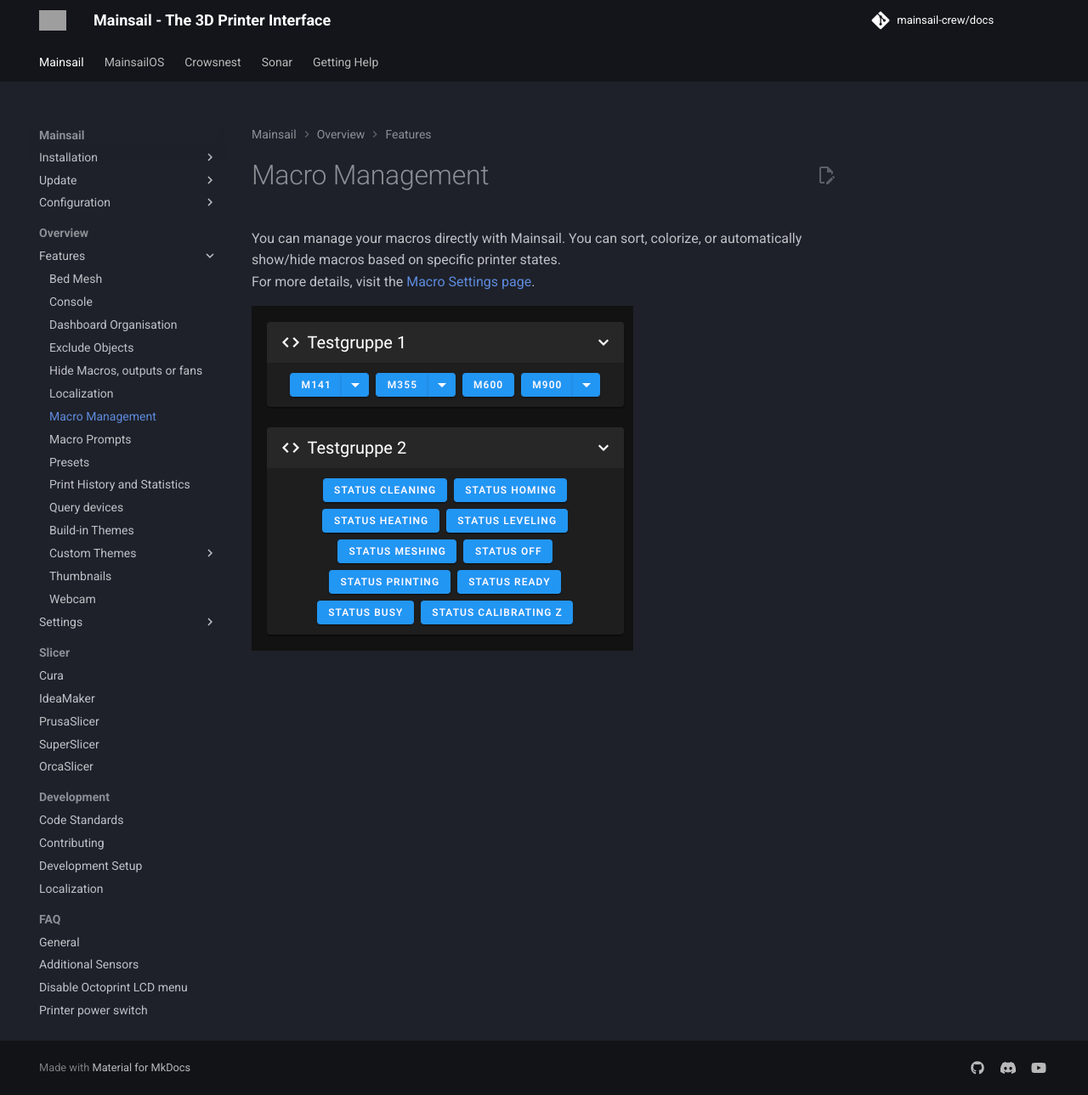
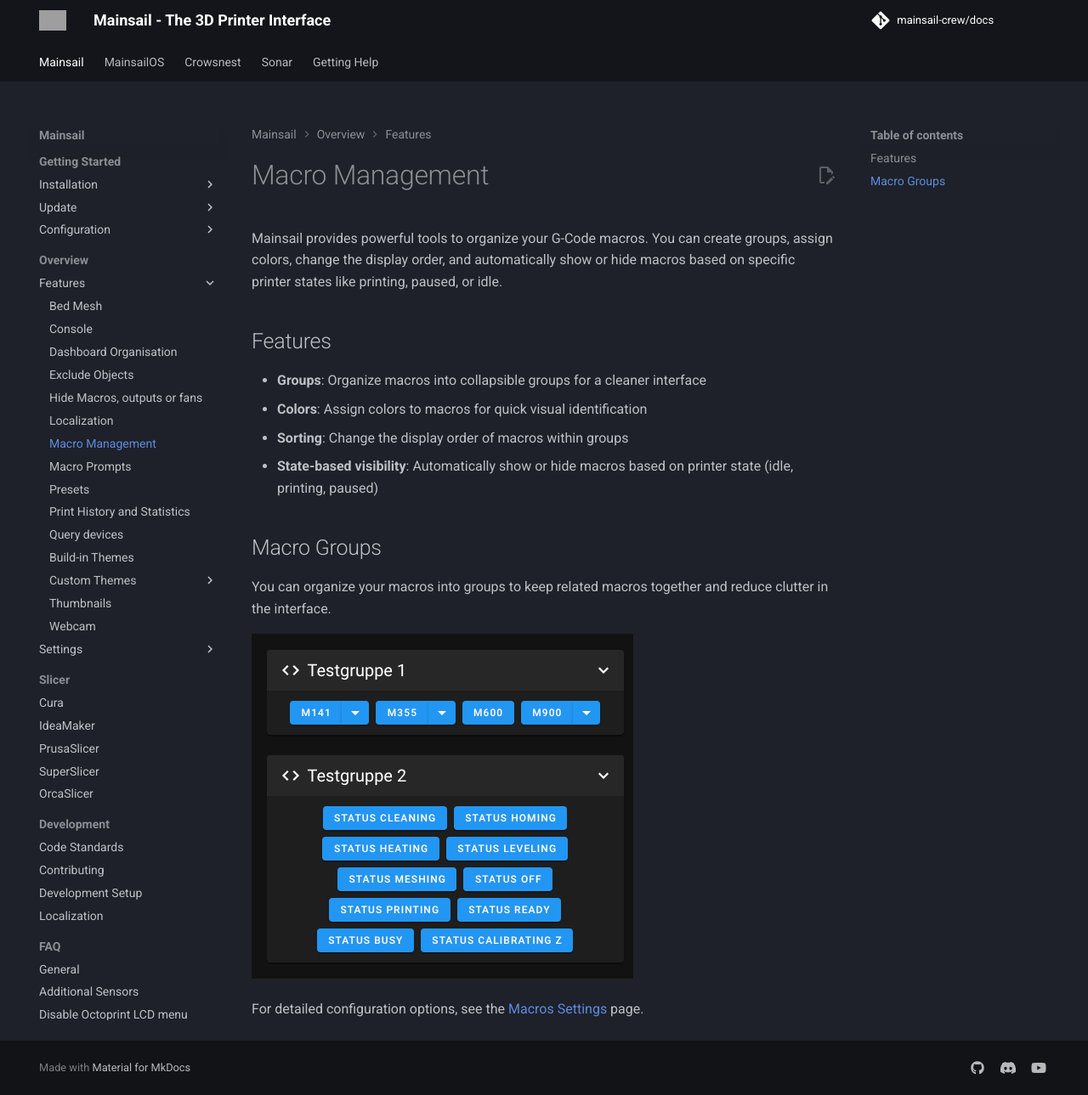
Before and after one commit to mainsail-crew/docs, an MkDocs documentation site: the page built from docs/features/macro-management.md, in a window 1280 px wide and 1289 px high. Shown: the whole window at 85% size. Built offline with MkDocs 1.6.1 and Material for MkDocs 9.7.7, drawn with Linux system fonts in a browser that asks for light colours; comment, search, counter and statistics services are not loaded; grey boxes are pictures that could not be loaded.

Commit message:
fix: improve the feature/macro-management.md page

```diff
--- a/docs/features/macro-management.md
+++ b/docs/features/macro-management.md
@@ -1,6 +1,31 @@
+---
+title: Macro Management
+description: Organize your G-Code macros in Mainsail with groups, colors,
+  and visibility settings based on printer states.
+social:
+  cards_layout_options:
+    title: Macro Management
+---
+
 # Macro Management
 
-You can manage your macros directly with Mainsail. You can sort, colorize, or automatically show/hide macros based on specific printer states.
-For more details, visit the [Macro Settings page](/overview/settings/macros).
+Mainsail provides powerful tools to organize your G-Code macros. You can create groups, assign
+colors, change the display order, and automatically show or hide macros based on specific
+printer states like printing, paused, or idle.
 
-![Macro Management Interface](../images/features/macro-management-groups.png)
+## Features
+
+- **Groups**: Organize macros into collapsible groups for a cleaner interface
+- **Colors**: Assign colors to macros for quick visual identification
+- **Sorting**: Change the display order of macros within groups
+- **State-based visibility**: Automatically show or hide macros based on printer state
+  (idle, printing, paused)
+
+## Macro Groups
+
+You can organize your macros into groups to keep related macros together and reduce clutter
+in the interface.
+
+![Macro Groups](../images/features/macro-management-groups.png)
+
+For detailed configuration options, see the [Macros Settings](/settings/macros/) page.
```
